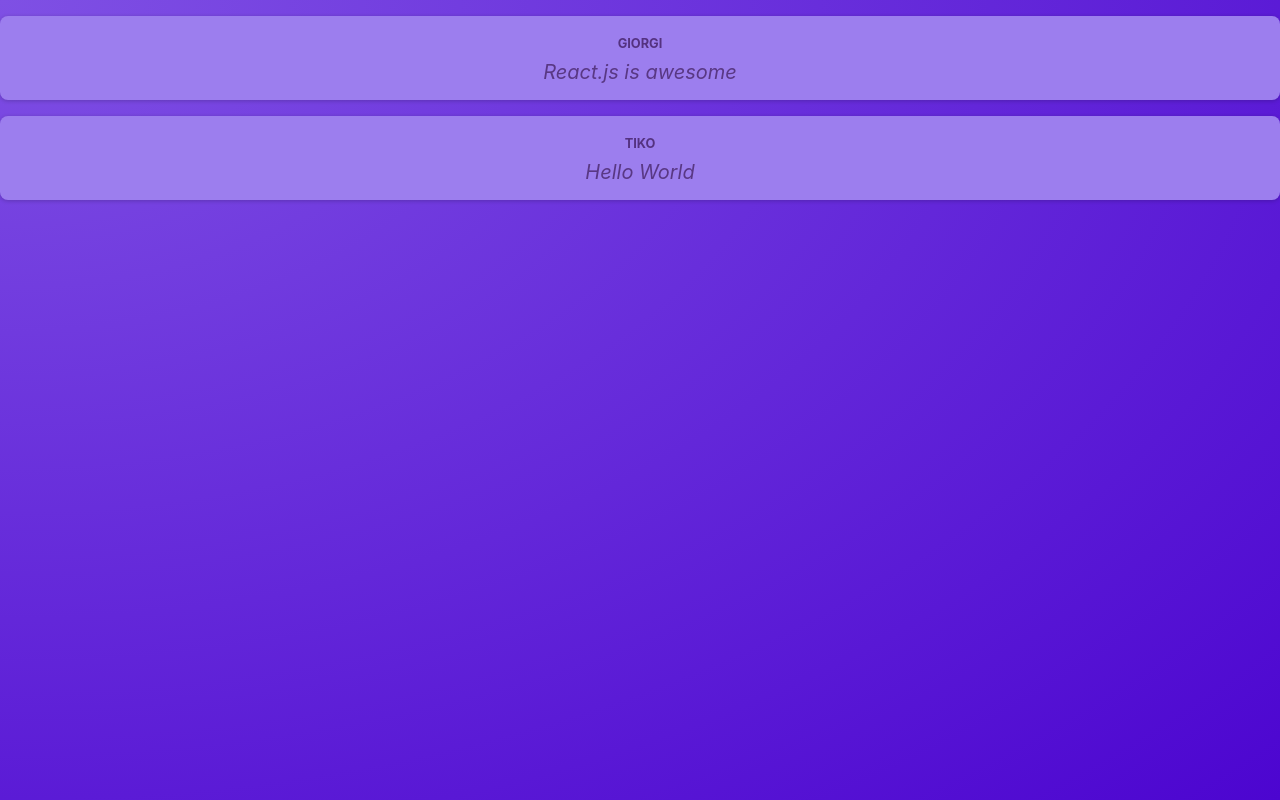
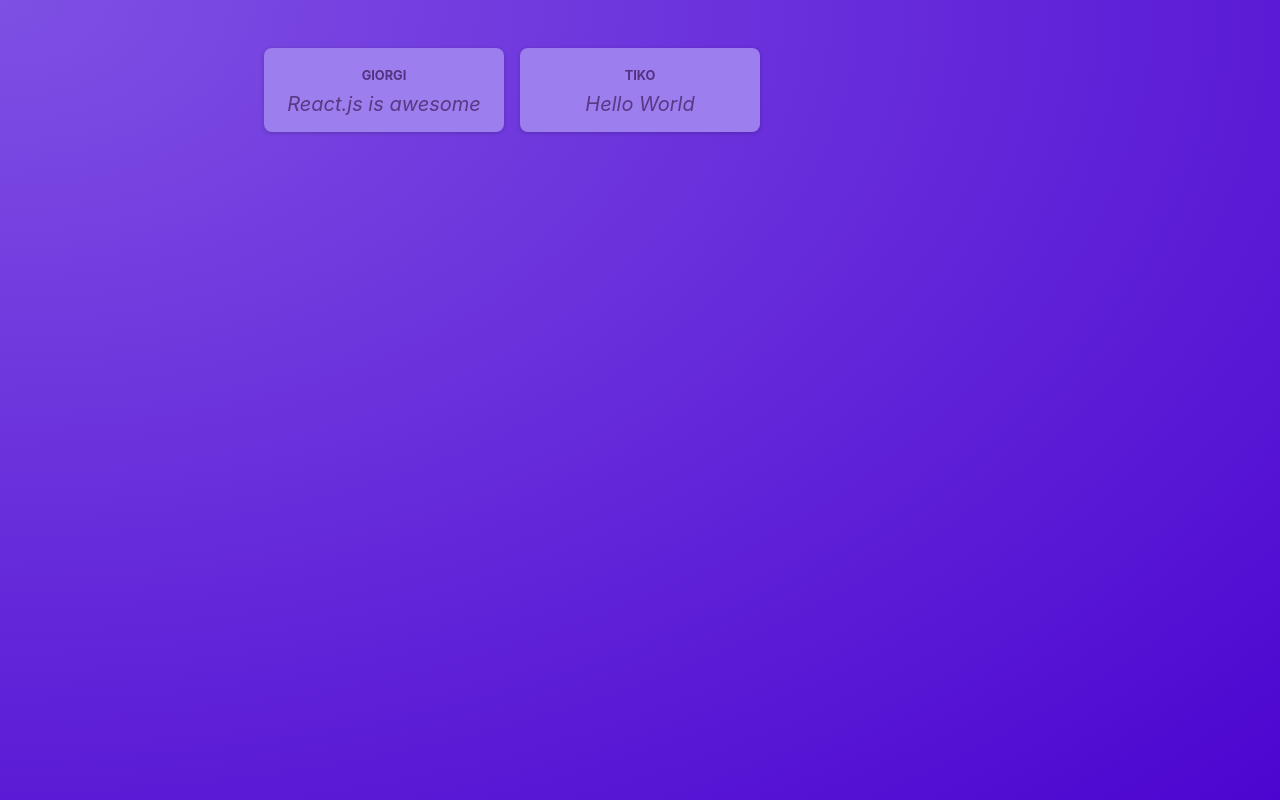
Before and after one commit to GiorgiBabunashvili/reactPosterRC, a React (Vite) app: page / in a window 1280 px wide. Built offline with nearby package versions, Linux system fonts and the light colour scheme.

Commit message:
post  list

```diff
--- a/src/App.jsx
+++ b/src/App.jsx
@@ -1,10 +1,9 @@
-import Post from "./components/Post";
+import PostsList from "./components/PostsList";
 
 function App() {
   return (
     <main>
-      <Post author="Giorgi" body="React.js is awesome" />
-      <Post author="Tiko" body="Hello World" />
+      <PostsList />
     </main>
   );
 }
--- /dev/null
+++ b/src/components/PostsList.jsx
@@ -0,0 +1,14 @@
+import React from "react";
+import classe from "./PostsList.module.css";
+import Post from "./Post";
+
+const PostsList = () => {
+  return (
+    <ul className={classe.posts}>
+      <Post author="Giorgi" body="React.js is awesome" />
+      <Post author="Tiko" body="Hello World" />
+    </ul>
+  );
+};
+
+export default PostsList;
--- /dev/null
+++ b/src/components/PostsList.module.css
@@ -0,0 +1,10 @@
+.posts {
+  list-style: none;
+  max-width: 50rem;
+  margin: 1rem auto;
+  padding: 1rem 0;
+  display: grid;
+  gap: 1rem;
+  grid-template-columns: repeat(3, 30%);
+  justify-content: center;
+}
```
